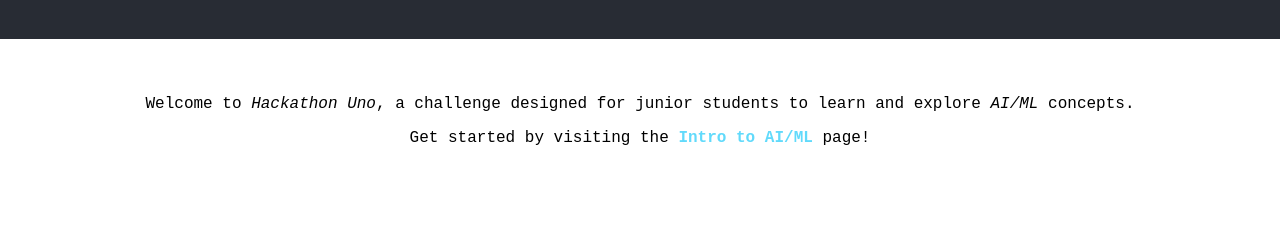
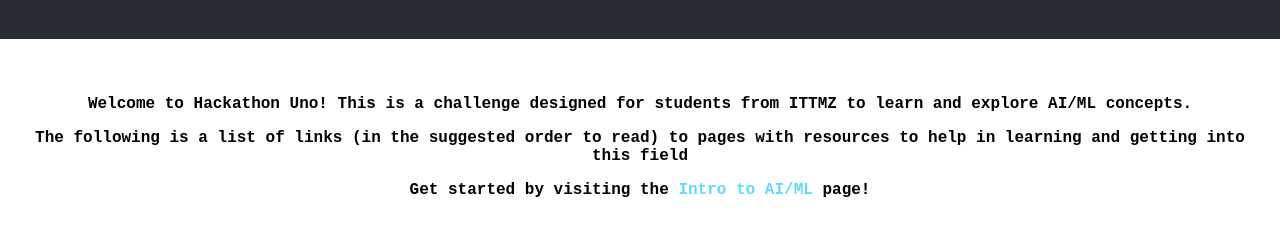
Before and after one commit to manasrpandya/python_AI_ML_basics_res, a plain HTML site: page index.html in a window 1280 px wide. Shown: the part 81-316 px from the top of the page. Drawn offline with Linux system fonts and the light colour scheme.

Commit message:
Update index.html

```diff
--- a/index.html
+++ b/index.html
@@ -7,6 +7,7 @@
     <style>
         body {
             font-family: "Courier New", Courier, monospace;
+            font-weight: 600;
             text-align: center;
             margin: 0;
             padding: 0;
@@ -36,8 +37,9 @@
     </header>
 
     <section>
-        <p>Welcome to <i>Hackathon Uno</i>, a challenge designed for junior students to learn and explore <i>AI/ML</i> concepts.</p>
-        <p>Get started by visiting the <a href="pages/intro-to-ai-ml.html">Intro to AI/ML</a> page!</p>
+        <p>Welcome to Hackathon Uno! This is a challenge designed for students from ITTMZ to learn and explore AI/ML concepts.</p>
+        <p>The following is a list of links (in the suggested order to read) to pages with resources to help in learning and getting into this field</p>
+           <p> Get started by visiting the <a href="pages/intro-to-ai-ml.html">Intro to AI/ML</a> page!</p>
     </section>
 </body>
 </html>
```
